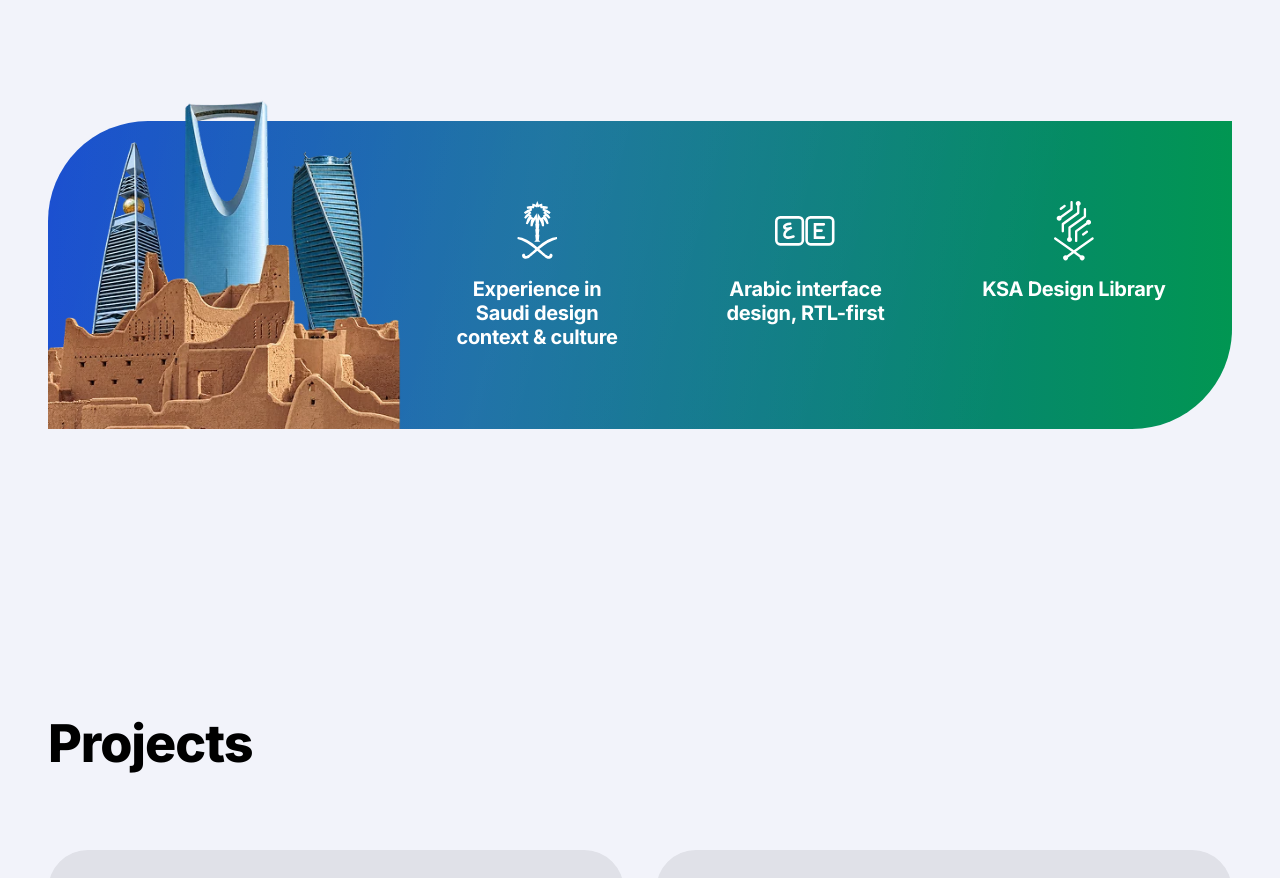
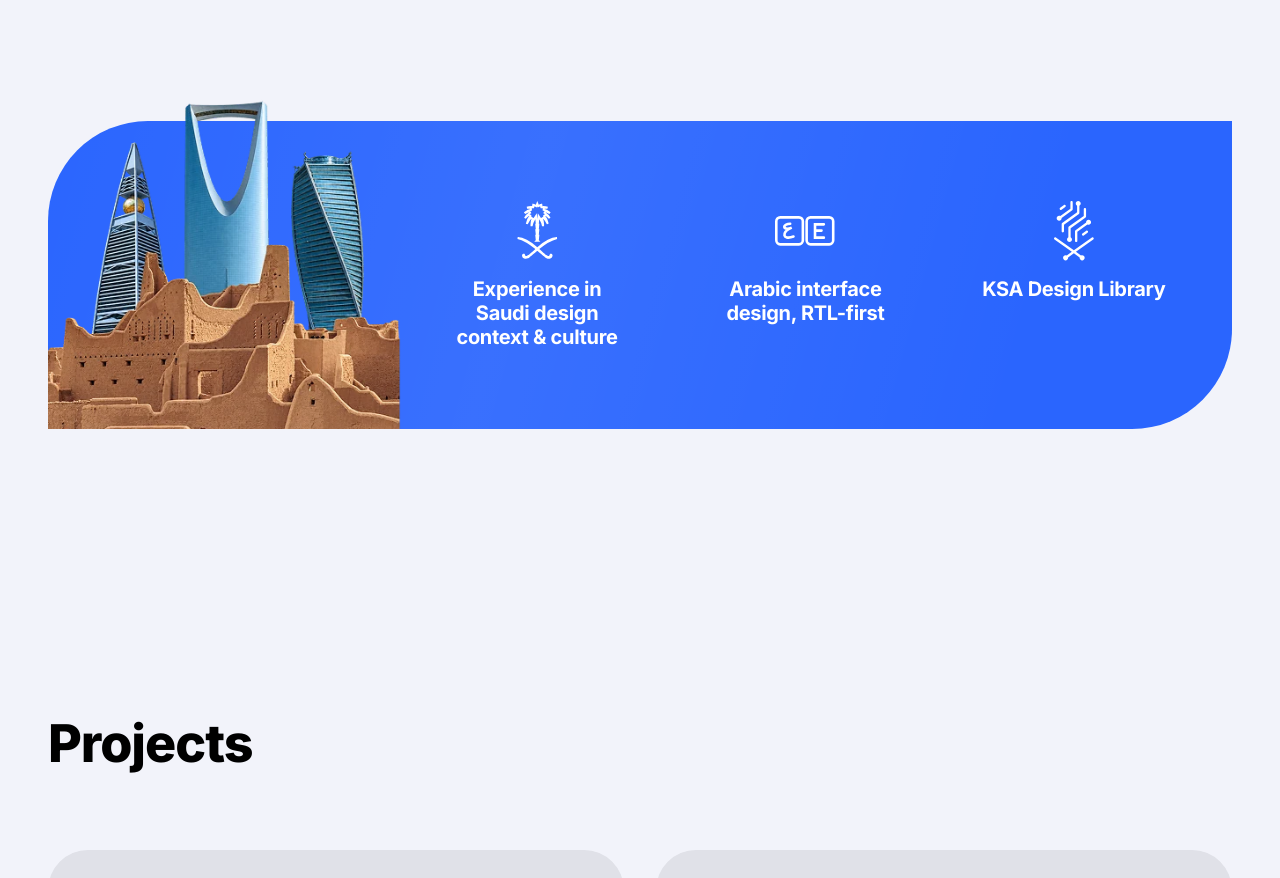
Before and after one commit to superintel04/kipe, a React (Vite) app: page / in a window 1280 px wide. Shown: the part 2460-3338 px from the top of the page. Built offline with nearby package versions, Linux system fonts and the light colour scheme.

Commit message:
Fill the Saudi card with the accent instead of a gradient

```diff
--- a/src/index.css
+++ b/src/index.css
@@ -397,26 +397,15 @@
 
   /* ---- Saudi-experience band (Figma 563:1918) --------------------------- */
 
-  /* The card's gradient runs along the reading direction, so it has to flip in
-     Arabic — Tailwind has no logical gradient utility. The first stop is the
-     DS accent-active; the second is a literal from the design with no token. */
+  /* A flat accent fill. It was a two-stop gradient transcribed from the
+     design; now that the accent is a token rather than a pair of literals,
+     one colour keeps the card in step with every other accent surface — and
+     there is no longer a direction for it to flip in Arabic. */
   .regional-card {
-    background-image: linear-gradient(
-      to right,
-      var(--color-accent-active),
-      #019652
-    );
+    background-color: var(--color-accent);
   }
 
-  [dir="rtl"] .regional-card {
-    background-image: linear-gradient(
-      to left,
-      var(--color-accent-active),
-      #019652
-    );
-  }
-
-  /* A slow band of light crossing the card, to keep the green from reading as
+  /* A slow band of light crossing the card, to keep the fill from reading as
      a flat block. Sits under the content and never intercepts the pointer. */
   .regional-card::after {
     content: "";
```
